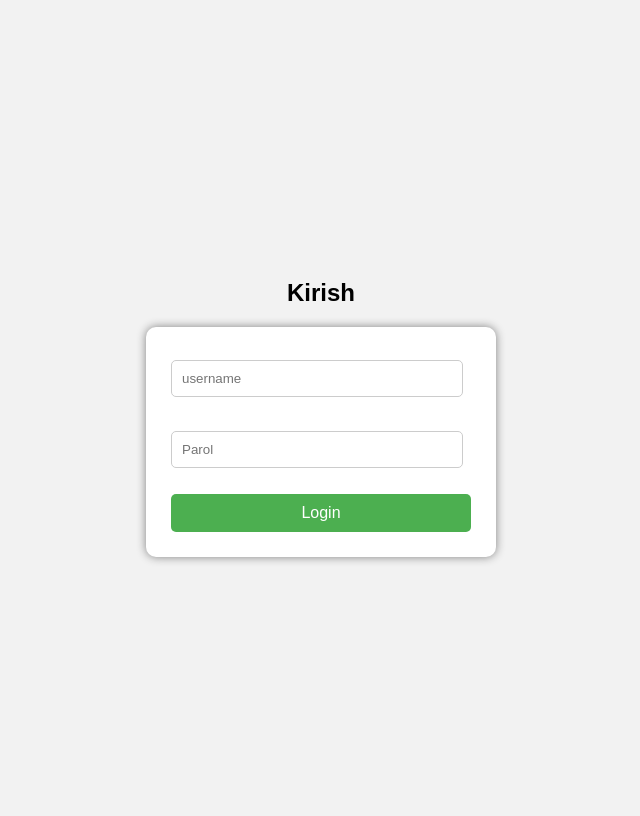
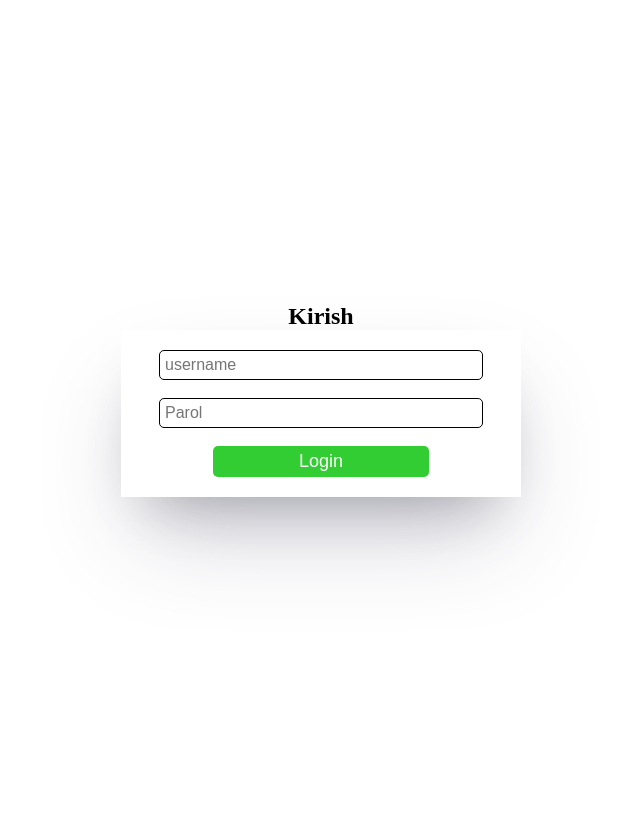
Before and after one commit to mardonbekhursanov/API, a Flask app: page /login in a window 1280 px wide. Shown: the whole page, without its empty margins (319-959 px from the left). After the commit the page ends 561 px from the top, so only its background shows below. Run offline with Flask 3, Linux system fonts and the light colour scheme.

Commit message:
css qo'shildi

```diff
--- a/main.py
+++ b/main.py
@@ -1,6 +1,5 @@
 from flask import Flask, request, render_template, jsonify, url_for, session, redirect
 import sqlite3
-
 app = Flask(__name__)
 
 def connect_sqlite():
--- /dev/null
+++ b/static/style.css
@@ -0,0 +1,43 @@
+*{
+    margin: 0;
+    padding: 0;
+    box-sizing: border-box;
+}
+body{
+    display: flex;
+    flex-direction: column;
+    align-items: center;
+    justify-content: center;
+    height: 100vh;
+}
+.signup-box{
+    width: 400px;
+    box-shadow: rgba(50, 50, 93, 0.25) 0px 50px 100px -20px, rgba(0, 0, 0, 0.3) 0px 30px 60px -30px;
+    padding: 20px;
+    text-align: center;
+}
+.signup-box input{
+    box-shadow: rgba(50, 50, 93, 0.25) 0px 50px 100px -20px, rgba(0, 0, 0, 0.3) 0px 30px 60px -30px;
+    border: 1px solid black;
+    outline: none;
+    font-size: 16px;
+    padding: 5px;
+    width: 90% ;
+    border-radius: 5px;
+
+}
+.signup-box button{
+    width: 60%;
+    background-color: limegreen;
+    color: white;
+    border: none;
+    box-shadow: rgba(50, 50, 93, 0.25) 0px 50px 100px -20px, rgba(0, 0, 0, 0.3) 0px 30px 60px -30px;
+    font-size: 18px;
+    padding: 5px;
+    border-radius: 5px;
+}
+@media screen and (max-width: 768px) {
+    .signup-box{
+        width: 90% !important;
+    }
+}
--- a/templates/index.html
+++ b/templates/index.html
@@ -23,6 +23,11 @@
         a:hover{
             color: rgba(0, 0, 0, 0.494);
         }
+        @media screen and (max-width: 768px){
+            body{
+                flex-direction: column;
+            }
+        }
     </style>
 </head>
 <body>
--- a/templates/login.html
+++ b/templates/login.html
@@ -3,48 +3,8 @@
 <head>
     <meta charset="UTF-8">
     <title>Login</title>
-    <style>
-        body {
-            font-family: Arial, sans-serif;
-            background: #f2f2f2;
-            display: flex;
-            flex-direction: column;
-            height: 100vh;
-            justify-content: center;
-            align-items: center;
-        }
-        .signup-box {
-            background: #fff;
-            padding: 25px;
-            border-radius: 10px;
-            box-shadow: 0px 0px 10px gray;
-            width: 300px;
-        }
-        .signup-box h2 {
-            text-align: center;
-            margin-bottom: 20px;
-        }
-        .signup-box input {
-            width: 90%;
-            padding: 10px;
-            margin: 8px 0;
-            border-radius: 5px;
-            border: 1px solid #ccc;
-        }
-        .signup-box button {
-            width: 100%;
-            padding: 10px;
-            background: #4CAF50;
-            border: none;
-            color: white;
-            font-size: 16px;
-            border-radius: 5px;
-            cursor: pointer;
-        }
-        .signup-box button:hover {
-            background: #45a049;
-        }
-    </style>
+    <meta name="viewport" content="width=device-width, initial-scale=1.0">
+    <link rel="stylesheet" href="{{ url_for('static', filename='style.css') }}">
 </head>
 <body>
     <h2>Kirish</h2>
@@ -57,9 +17,5 @@
         <a href="/signup">Yangi user yasaysizmi?</a>
     {% endif %}
     </form>
-
-
-
-
 </body>
 </html>
--- a/templates/signup.html
+++ b/templates/signup.html
@@ -3,6 +3,8 @@
 <head>
     <meta charset="UTF-8">
     <title>Signup</title>
+    <meta name="viewport" content="width=device-width, initial-scale=1.0">
+    <link rel="stylesheet" href="{{ url_for('static', filename='style.css') }}">
     <style>
         body {
             font-family: Arial, sans-serif;
```
